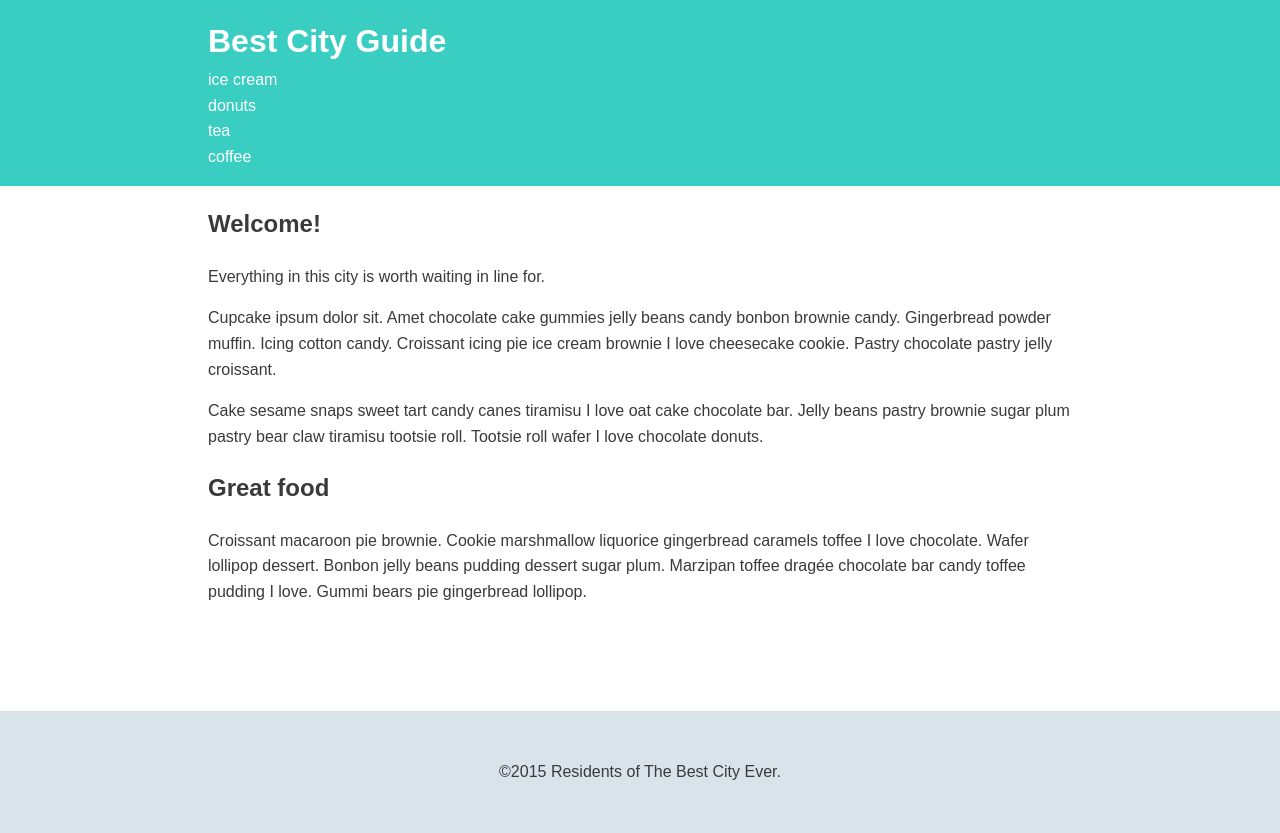
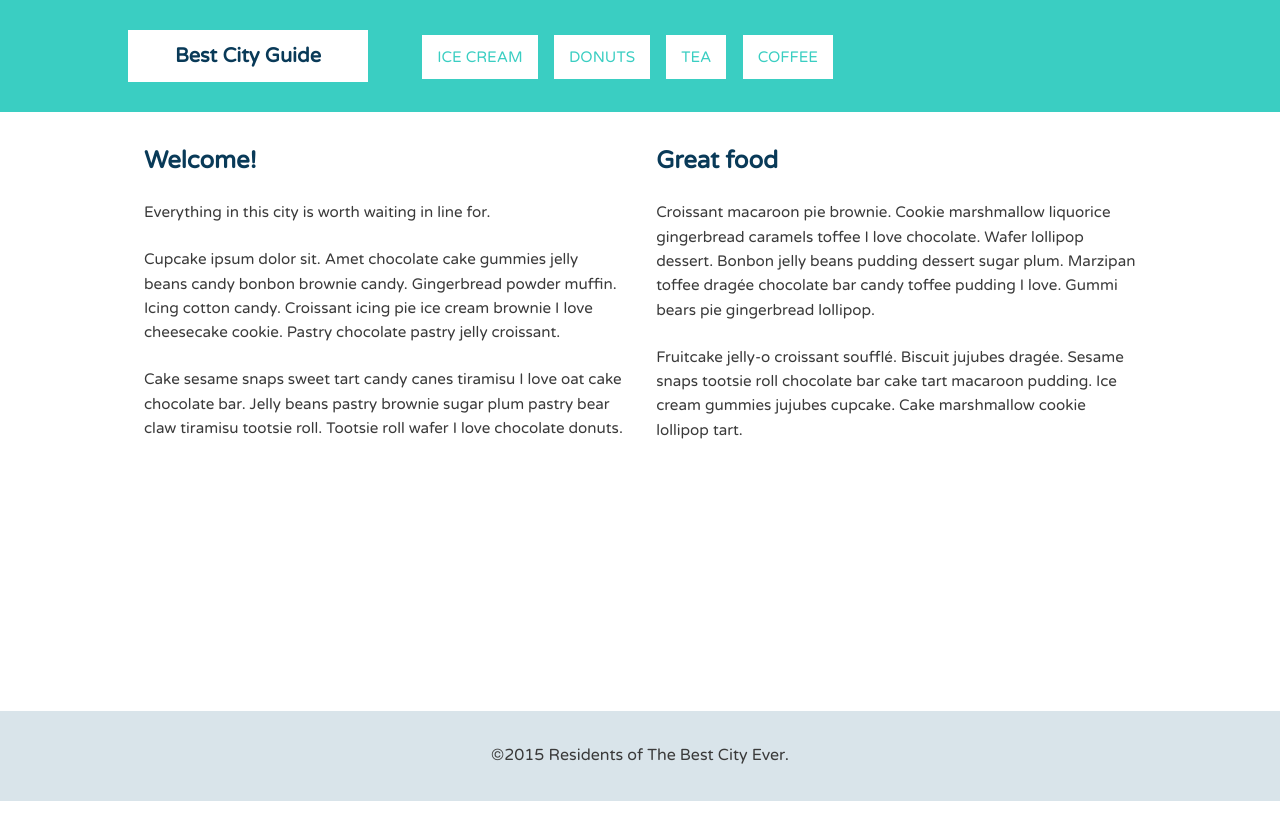
Before and after one commit to Frente-fin/CSS-Layout, a plain HTML site: page index.html in a window 1280 px wide. After the commit the page ends 801 px from the top, so only its background shows below. Drawn offline with Linux system fonts and the light colour scheme.

Commit message:
added columns

```diff
--- a/index.html
+++ b/index.html
@@ -1,12 +1,13 @@
 <!DOCTYPE html>
 <html>
 <head>
-	<meta name="viewport" content="width=device-width, initial-scale=1.0">
 	<title>Best City Guide</title>
+	<link href='https://fonts.googleapis.com/css?family=Varela+Round' rel='stylesheet' type='text/css'>
 	<link rel="stylesheet" href="css/style.css">
 </head>
 <body>
 	<div class="wrap">
+
 		<header class="main-header">
 			<div class="container">
 				<h1 class="name"><a href="#">Best City Guide</a></h1>
@@ -18,19 +19,28 @@
 				</ul>
 			</div>
 		</header>
+
 		<div class="container">
+
+			<div class="primary col">
 				<h2>Welcome!</h2>
 				<p>Everything in this city is worth waiting in line for.</p>
 				<p>Cupcake ipsum dolor sit. Amet chocolate cake gummies jelly beans candy bonbon brownie candy. Gingerbread powder muffin. Icing cotton candy. Croissant icing pie ice cream brownie I love cheesecake cookie. Pastry chocolate pastry jelly croissant.</p>
 				<p>Cake sesame snaps sweet tart candy canes tiramisu I love oat cake chocolate bar. Jelly beans pastry brownie sugar plum pastry bear claw tiramisu tootsie roll. Tootsie roll wafer I love chocolate donuts.</p>
+			</div><!--/.primary-->
 
+			<div class="secondary col">
 				<h2>Great food</h2>
 				<p>Croissant macaroon pie brownie. Cookie marshmallow liquorice gingerbread caramels toffee I love chocolate. Wafer lollipop dessert. Bonbon jelly beans pudding dessert sugar plum. Marzipan toffee drag&#233;e chocolate bar candy toffee pudding I love. Gummi bears pie gingerbread lollipop.</p>
-    </div>
-    </div>
+				<p> Fruitcake jelly-o croissant souffl&#233;. Biscuit jujubes drag&#233;e. Sesame snaps tootsie roll chocolate bar cake tart macaroon pudding. Ice cream gummies jujubes cupcake. Cake marshmallow cookie lollipop tart.</p>
+			</div><!--/.secondary-->
+
+		</div><!--/.container-->
+
+	</div><!--/.wrap-->
 
 	<footer class="main-footer">
-		<p>&copy;2015 Residents of The Best City Ever.</p>
+	 <span>&copy;2015 Residents of The Best City Ever.</span>
 	</footer>
 </body>
 </html>
--- a/scss/style.scss
+++ b/scss/style.scss
@@ -1,7 +1,7 @@
 @import "normalize.scss";
 
 /* =================================
-  Base Element Styles
+  Base Styles
 ==================================== */
 
 * {
@@ -9,12 +9,28 @@
 }
 
 body {
+	font-family: 'Varela Round', sans-serif;
 	line-height: 1.6;
 	color: #3a3a3a;
 }
 
+p {
+	font-size: .95em;
+	margin-bottom: 1.5em;
+}
+
+h2,
+h3,
 a {
-	color: #fff;
+	color: #093a58;
+}
+
+h2,
+h3 {
+	margin-top: 0;
+}
+
+a {
 	text-decoration: none;
 }
 
@@ -25,19 +41,46 @@ a {
 /* ---- Navigation ---- */
 
 .name {
-    margin: 0;
+	font-size: 1.25em;
+}
+
+.name,
+.main-nav li {
+	text-align: center;
+	background: #fff;
+	margin-top: 6px;
+	margin-bottom: 6px;
+}
+
+.main-nav a {
+	font-size: .95em;
+	color: #3acec2;
+	text-transform: uppercase;
+}
+
+.main-nav a:hover {
+	color: #093a58;
+}
+
+.name a,
+.main-nav a {
+    padding: 10px 15px;
+    display: block;
+
 }
 
 /* ---- Layout Containers ---- */
-
+s
 .container {
 	padding-left: 1em;
 	padding-right: 1em;
 }
 
 .main-header {
+	padding-top: 1.5em;
+	padding-bottom: 1.5em;
 	background: #3acec2;
-    padding: 1em 0;
+	margin-bottom: 30px;
 }
 
 .main-footer {
@@ -46,23 +89,46 @@ a {
 	background: #d9e4ea;
 }
 
-
 /* =================================
   Media Queries
 ==================================== */
 
-@media (min-width: 768px ) {
+@media (min-width: 769px) {
 
 	.wrap {
 		min-height: calc(100vh - 89px);
 	}
 
 	.container {
-    width: 70%;
-    max-width: 1000px;
+		width: 80%;
+		max-width: 1150px;
 		margin: 0 auto;
 	}
 
+    .name,
+    .main-nav,
+    .main-nav li {
+        display: inline-block;
     }
 
-/* ---- Page Elements ---- */
+    .name {
+        width: 240px;
+        margin-right: 50px;
+    }
+
+    .main-nav li {
+
+        margin-right: 12px;
+    }
+
+    .col {
+
+        display: inline-block;
+        width: 50%;
+        margin-right: -4px;
+        vertical-align: top;
+        padding-left: 1em;
+        padding-right: 1em;
+
+    }
+}
```
Also changed, not shown: css/style.css. Lines whose indentation alone changed are shown as unchanged.
